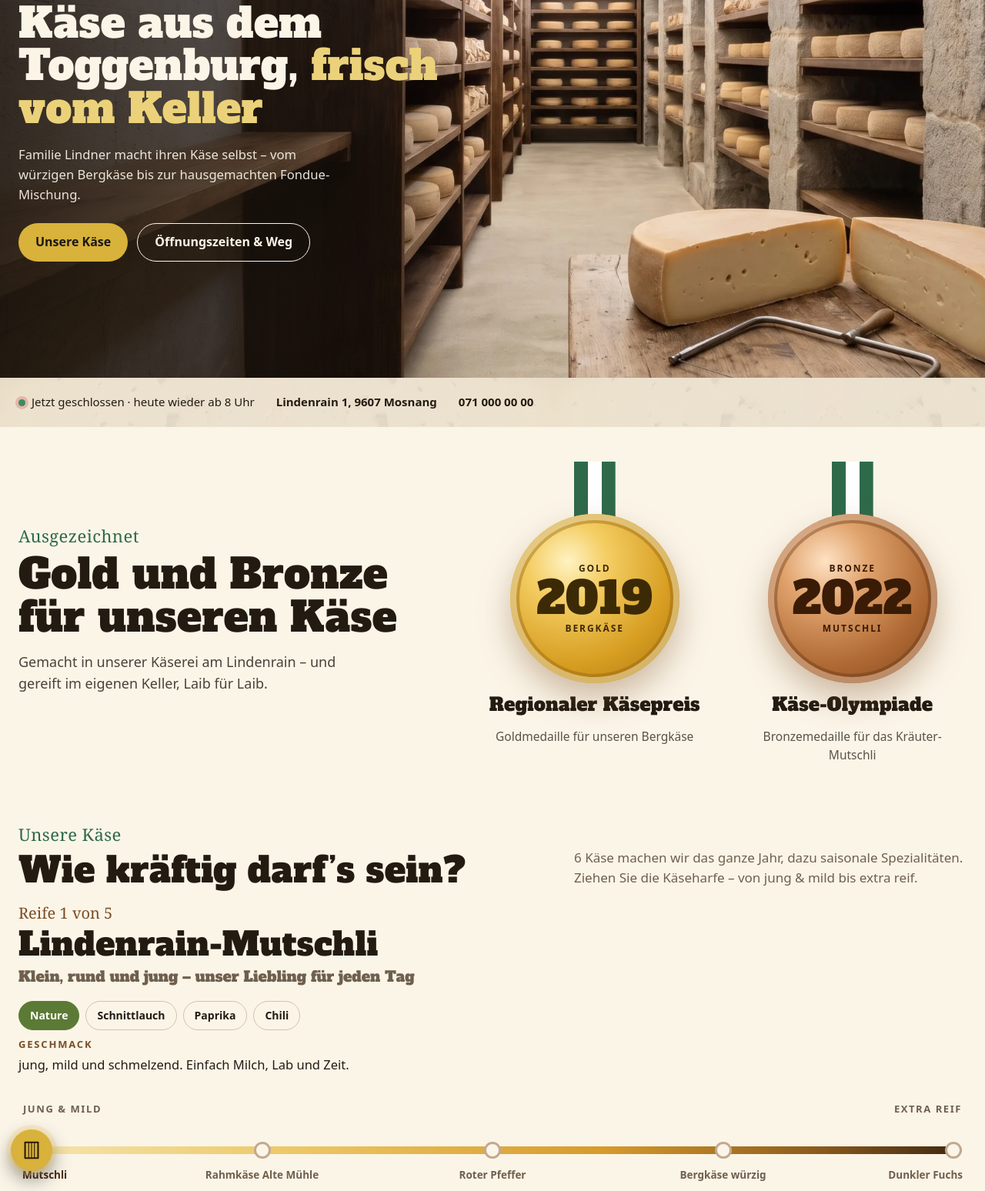
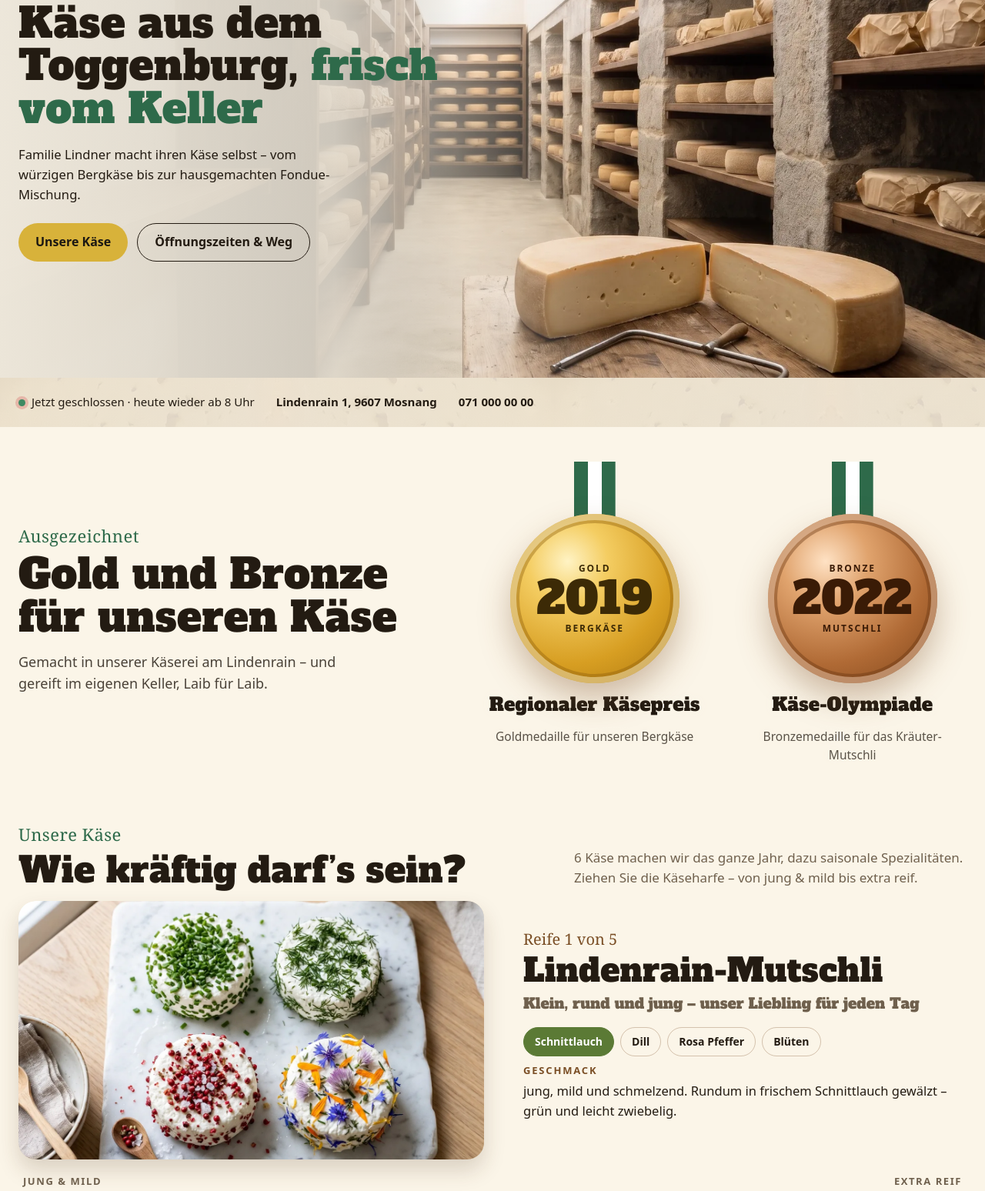
Before and after one commit to julia-mirku/chaesi-lindenrain, a plain HTML site: page index.html in a window 1280 px wide. Shown: the part 245-1793 px from the top of the page at 77% size. Drawn offline with Linux system fonts and the light colour scheme; a web font is replaced by a local one.

Commit message:
Add files via upload

```diff
--- a/index.html
+++ b/index.html
@@ -452,6 +452,13 @@ body:before{background:url(img/fake_kaesetextur.webp) 0 0/720px 380px repeat;opa
 .hero h1{font-size:clamp(40px,4.2vw,66px)}
 .hero-in .wrap>*{max-width:560px}
 .kpic.noimg{display:none}
+.hero .ph img{object-position:72% 100%!important;transform:none!important}
+.hero .ph .whole{position:absolute;inset:0}
+.hero .ph:after{content:"";position:absolute;inset:0;z-index:1;pointer-events:none;background:linear-gradient(90deg,rgba(251,245,232,.93) 0%,rgba(251,245,232,.8) 34%,rgba(251,245,232,0) 62%)}
+.hero .kwire{position:absolute;left:0;right:0;top:0;height:2px;z-index:2;background:linear-gradient(90deg,rgba(255,255,255,0),#fff 15%,#fff 85%,rgba(255,255,255,0));box-shadow:0 0 16px 3px rgba(255,226,160,.9);opacity:0}
+.hdr{color:var(--ink)}.hdr .brand span{color:var(--red)}
+.hero{color:var(--ink);background:var(--milk)}.hero p.lead{color:var(--ink)}.hero .btn-line{color:var(--ink);border-color:var(--ink)}.hero h1 em{color:var(--red)}.hero .kick{color:var(--red)}
+@media (max-aspect-ratio:3/2){.hero .ph:after{background:linear-gradient(180deg,rgba(251,245,232,.95) 0%,rgba(251,245,232,.85) 42%,rgba(251,245,232,0) 66%)}}
 @media (prefers-reduced-motion:reduce){*{animation:none!important;transition:none!important}.rv,.h-line{opacity:1;transform:none}}
 </style>
 </head>
@@ -469,7 +476,7 @@ body:before{background:url(img/fake_kaesetextur.webp) 0 0/720px 380px repeat;opa
 <main id="top">
 <!-- HERO: Bänkli vor der Käserei -->
 <section class="hero" id="hero">
-  <div class="ph"><picture><source media="(max-aspect-ratio:3/4)" srcset="img/fake_keller_anschnitt_m.webp"><img src="img/fake_keller_anschnitt_l.webp" alt="Angeschnittener Käselaib im Keller"></picture></div>
+  <div class="ph"><picture><source media="(max-aspect-ratio:3/4)" srcset="img/fake_keller_anschnitt_m.webp"><img src="img/fake_keller_anschnitt_l.webp" alt="Angeschnittener Käselaib im Keller"></picture><div class="whole" aria-hidden="true"><picture><source media="(max-aspect-ratio:3/4)" srcset="img/fake_keller_laib_m.webp"><img src="img/fake_keller_laib_l.webp" alt=""></picture></div><i class="kwire" aria-hidden="true"></i></div>
   <div class="shade"></div>
   <div class="hero-in"><div class="wrap">
     <span class="kick h-line">Käserei seit 1998 · Toggenburg</span>
@@ -618,6 +625,11 @@ body:before{background:url(img/fake_kaesetextur.webp) 0 0/720px 380px repeat;opa
 const html=document.documentElement, Q=s=>document.querySelector(s), QA=s=>[...document.querySelectorAll(s)];
 const params=new URLSearchParams(location.search);
 const heroEl=Q('#hero');
+{ const ph=Q('#hero .ph'), whole=ph.querySelector('.whole'), w=ph.querySelector('.kwire');
+  const fin=()=>{whole.style.visibility='hidden'; w.style.opacity=0};
+  if(matchMedia('(prefers-reduced-motion: reduce)').matches) fin(); else setTimeout(()=>{ const t0=performance.now(), D=1500, H=ph.offsetHeight;
+    const st=t=>{ const p=Math.min(1,(t-t0)/D), e=p<.5?2*p*p:1-Math.pow(-2*p+2,2)/2, c='inset('+(e*100)+'% 0 0 0)'; whole.style.clipPath=c; whole.style.webkitClipPath=c; w.style.opacity=p<.97?.9:0; w.style.transform='translateY('+(e*H)+'px)'; if(p<1) requestAnimationFrame(st); else fin(); };
+    requestAnimationFrame(st); },1100); }
 QA('img').forEach(i=>{ const h=()=>{i.style.visibility='hidden'; const w=i.closest('.weg'); if(w) w.classList.add('noimg'); const bx=i.closest('.famimg,.pot'); if(bx&&!bx.querySelector('img:not([style*=hidden])')) bx.style.display='none'}; if(i.complete&&!i.naturalWidth&&i.getAttribute('src')) h(); i.addEventListener('error',h); });
 
 /* --- Entwurf-Leiste (Regel 22) --- */
@@ -681,12 +693,12 @@ QA('.rv').forEach(e=>io.observe(e));
 
 /* --- Käse / Reife-Regler --- */
 const K=[
- {n:'Lindenrain-Mutschli',s:'Klein, rund und jung – unser Liebling für jeden Tag',t:'jung, mild und schmelzend',tag:'',img:'mutschli_kraeuter',
-  herbs:[['Nature','Einfach Milch, Lab und Zeit.'],['Schnittlauch','Frisch gehackter Schnittlauch – grün, leicht zwiebelig, ideal aufs Brot.'],['Paprika','Mildes Paprikapulver gibt Farbe und eine sanft rauchige Note.'],['Chili','Für Mutige: ein Hauch Chili, warm im Abgang.']]},
- {n:'Rahmkäse Alte Mühle',s:'Vollfett, mit Rahm verfeinert',t:'cremig und mild, mit feiner Butternote',tag:'Rahmkäse',img:'magdenauer'},
- {n:'Roter Pfeffer Käse',s:'Mit ganzen roten Pfefferbeeren',t:'halbhart, mild – mit blumig-scharfen Pfefferbeeren',tag:'mit rotem Pfeffer',img:'roter_pfeffer'},
- {n:'Bergkäse würzig',s:'6 Monate im eigenen Keller',t:'kräftig, nussig, mit kleinen Salzkristallen',tag:'★ Gold 2019',img:'appenzeller_stueck'},
- {n:'Dunkler Fuchs',s:'Extra reif, über ein Jahr gelagert',t:'tief, würzig und leicht süsslich, zergeht auf der Zunge',tag:'extra reif',img:'schwarzer_wolf'}
+ {n:'Lindenrain-Mutschli',s:'Klein, rund und jung – unser Liebling für jeden Tag',t:'jung, mild und schmelzend',tag:'',img:'mutschli',
+  herbs:[['Schnittlauch','Rundum in frischem Schnittlauch gewälzt – grün und leicht zwiebelig.'],['Dill','Mit feinem Dill – frisch, etwas süsslich, passt zu Brot und Gurken.'],['Rosa Pfeffer','Rosa Pfefferbeeren geben eine fruchtige, sanfte Schärfe.'],['Blüten','Mit essbaren Blüten – blumig im Duft und ein Hingucker auf jeder Platte.']]},
+ {n:'Rahmkäse Alte Mühle',s:'Vollfett, mit Rahm verfeinert',t:'cremig und mild, mit feiner Butternote',tag:'Rahmkäse',img:'rahmkaese'},
+ {n:'Roter Pfeffer Käse',s:'Mit ganzen roten Pfefferbeeren',t:'halbhart, mild – mit blumig-scharfen Pfefferbeeren',tag:'mit rotem Pfeffer',img:'pfeffer'},
+ {n:'Bergkäse würzig',s:'6 Monate im eigenen Keller',t:'kräftig, nussig, mit kleinen Salzkristallen',tag:'★ Gold 2019',img:'bergkaese'},
+ {n:'Dunkler Fuchs',s:'Extra reif, über ein Jahr gelagert',t:'tief, würzig und leicht süsslich, zergeht auf der Zunge',tag:'extra reif',img:'fuchs'}
 ];
 const kpic=Q('#kpic'), stops=Q('#stops'), harp=Q('#harp'), track=Q('#track'); let cur=-1, herbI=0;
 K.forEach((k,i)=>{ const im=document.createElement('img'); im.src='img/fake_'+k.img+'_k.webp'; im.alt=k.n; im.loading='lazy'; im.addEventListener('error',()=>{im.style.visibility='hidden'; kpic.classList.add('noimg')}); kpic.appendChild(im);
```
